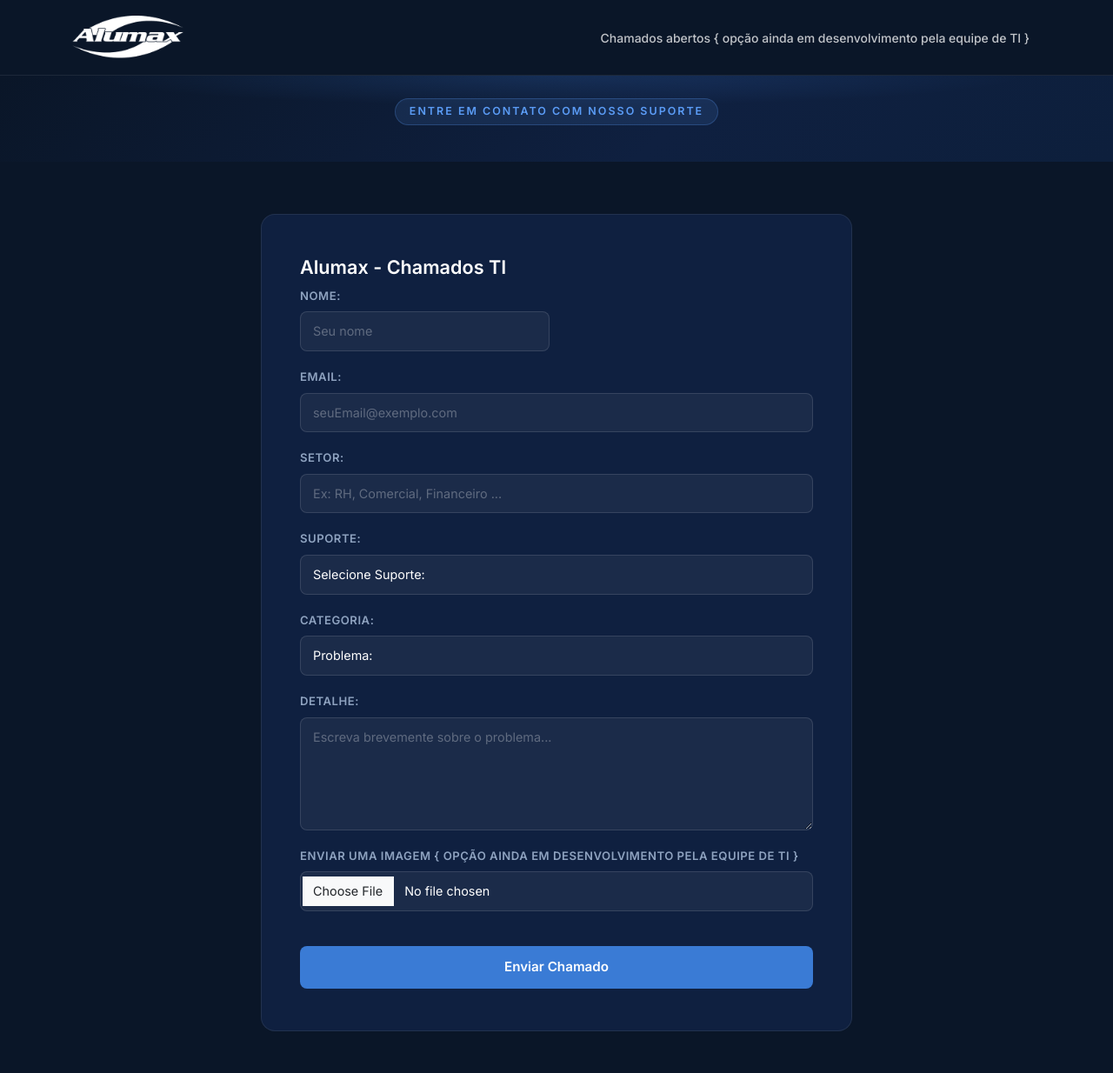
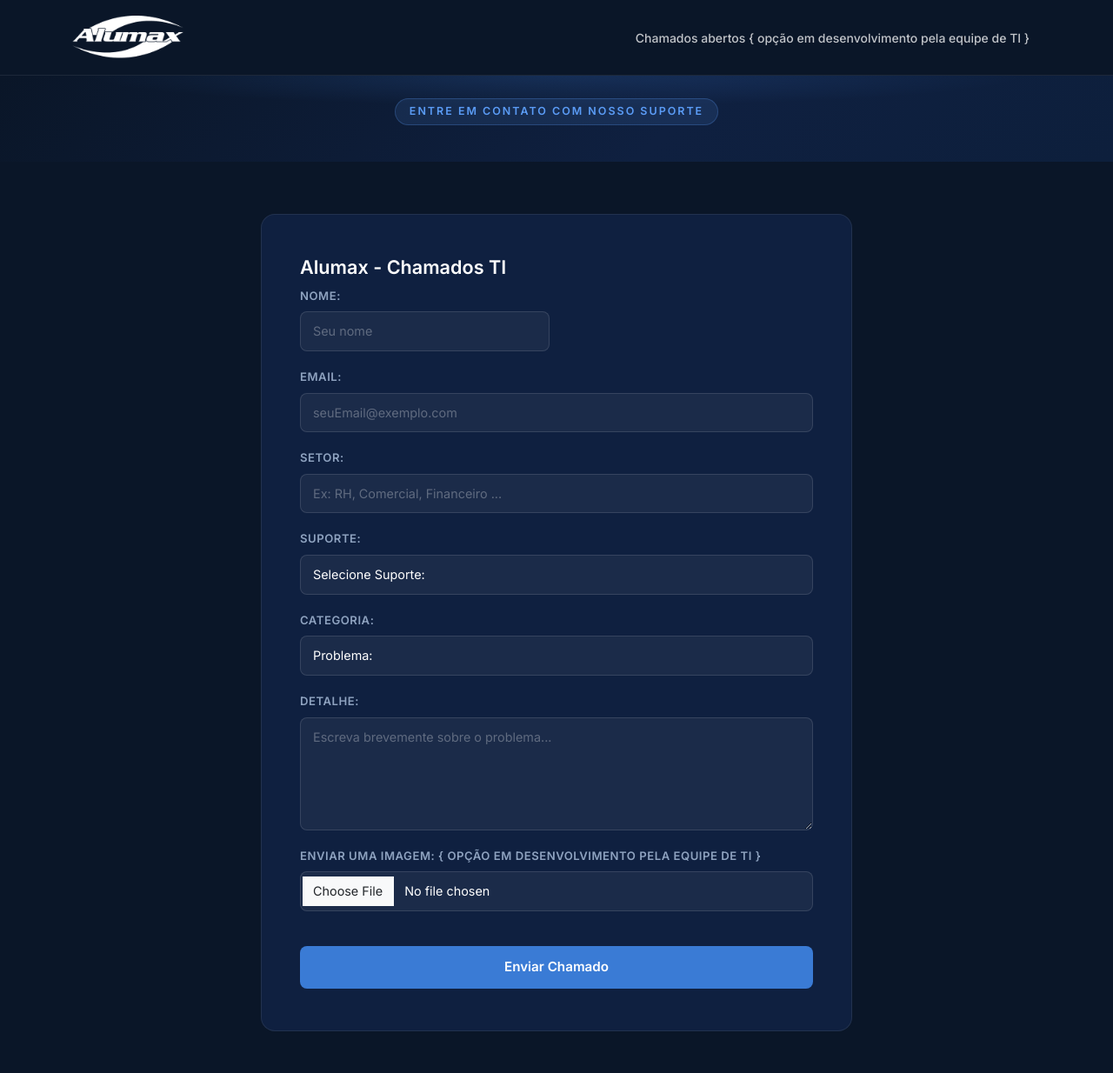
Before and after one commit to GabrielAltoCruzeiro/AlumaxTESTE, a Django app: page / in a window 1280 px wide. Shown: the top 1234 px of the page at 87% size. Run offline with Django 5.2, Linux system fonts and the light colour scheme.

Commit message:
alteração no desig

```diff
--- a/home/templates/index.html
+++ b/home/templates/index.html
@@ -371,7 +371,7 @@
           class="collapse navbar-collapse d-lg-flex justify-content-end align-items-center gap-1"
           id="navMenu"
         >
-          <a href="#" class="nav-link">Chamados abertos   { opção ainda em desenvolvimento pela equipe de TI } </a>
+          <a href="#" class="nav-link">Chamados abertos   { opção em desenvolvimento pela equipe de TI } </a>
         </div>
       </div>
     </nav>
@@ -452,7 +452,7 @@
               </div>
 
               <div class="mb-3">
-                   <label for="formFile" class="form-label">Enviar uma Imagem  { opção ainda em desenvolvimento pela equipe de TI } </label>
+                   <label for="formFile" class="form-label">Enviar uma Imagem:   { opção em desenvolvimento pela equipe de TI } </label>
                    <input class="form-control" type="file" name="arquivoUsuario" id="formFile" accept="image/*">
               </div>
               <div class="col-12">
--- a/home/templates/obrigado.html
+++ b/home/templates/obrigado.html
@@ -5,6 +5,7 @@
     <meta charset="UTF-8" />
     <meta name="viewport" content="width=device-width, initial-scale=1.0" />
     <title>Alumax - Obrigado pelo seu Contato</title>
+    <link rel="icon" href="{% static 'home/almlogo.png' %}">
     <link
       href="https://cdn.jsdelivr.net/npm/bootstrap@5.3.3/dist/css/bootstrap.min.css"
       rel="stylesheet"
--- a/home/views.py
+++ b/home/views.py
@@ -21,13 +21,13 @@ def home(request):
             return HttpResponse("Você precisa adicionar o tipo de suporte.")
 
         send_mail(
-            subject="Novo Chamado de TI",
+            subject=f"Novo Chamado de TI - ALUMAX -{setor} ",
             message=f"""
             Nome: {nome}
             Email: {email}
             Setor: {setor}
             Suporte: {suporte}
-            Categoria: {categoria}
+            Problema: {categoria}
             Detalhes: {detalhe}
             """,
             from_email="gabrielalto.tech@outlook.com",
```
